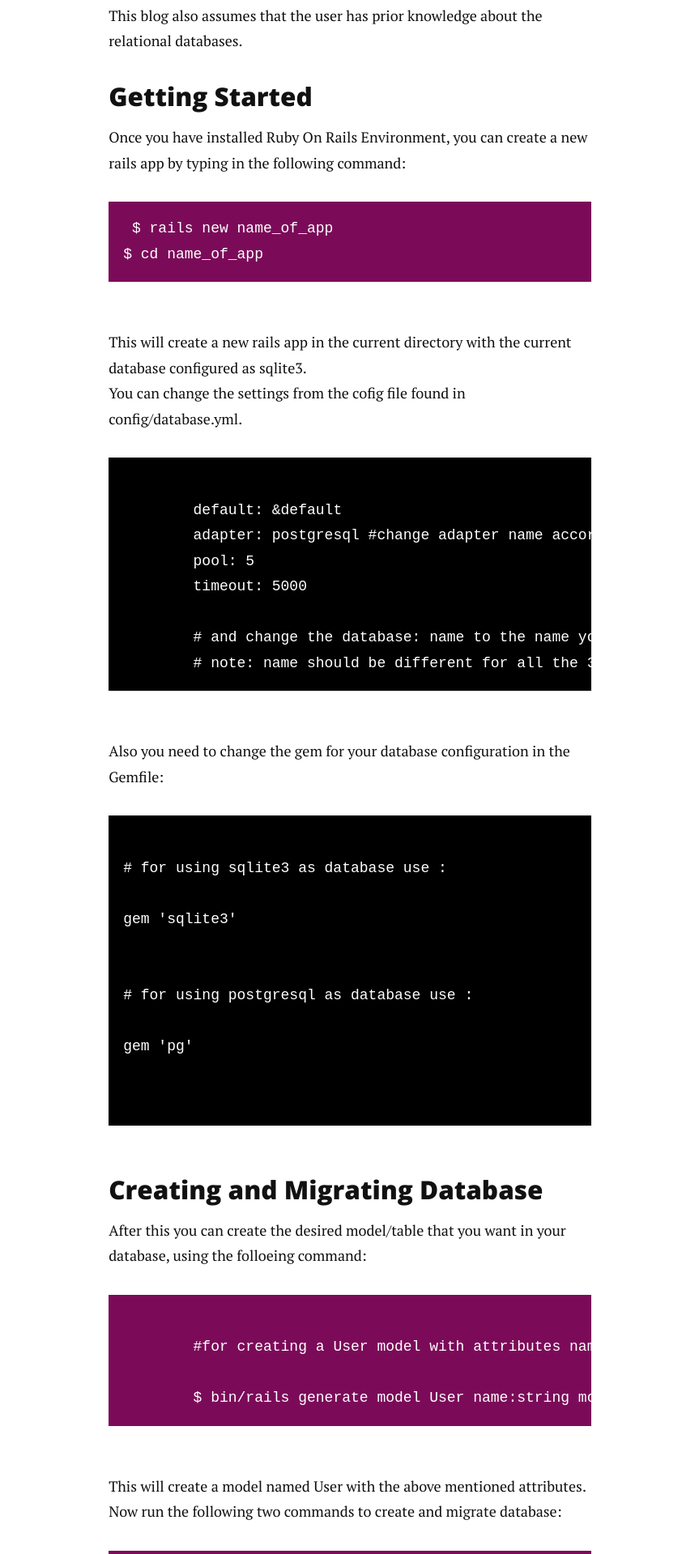
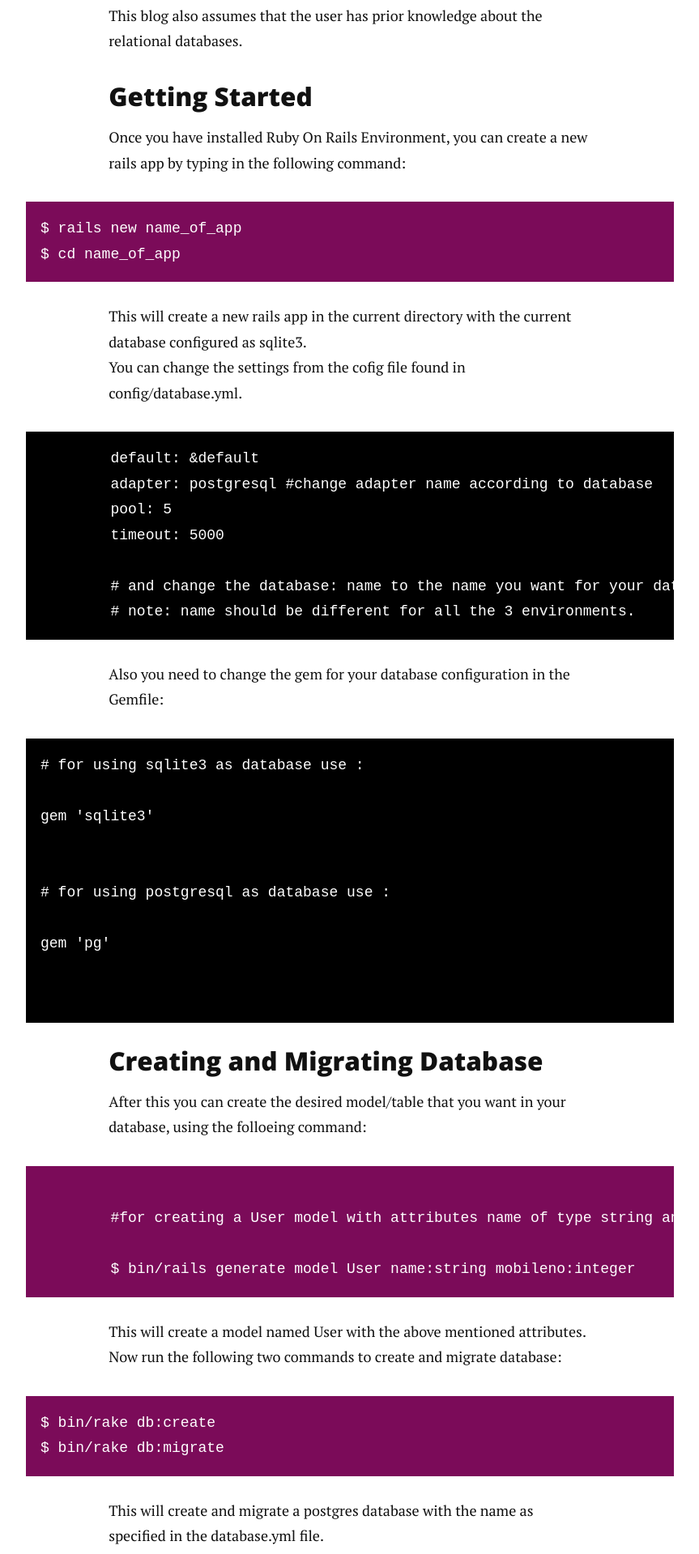
Before and after one commit to kspmayank/kspmayank_blog, a Jekyll site: the page built from _posts/2015-10-01-rails-api.markdown, in a window 1280 px wide. Shown: the part 809-2728 px from the top of the page at 81% size, without its empty margins (208-1071 px from the left). Built offline with Jekyll 4.4.1, drawn with Linux system fonts in a browser that asks for light colours; nearby versions of some CDN libraries; Markdown is read by kramdown in place of the engine named in the settings.

Commit message:
Updating api post

```diff
--- a/_posts/2015-10-01-rails-api.markdown
+++ b/_posts/2015-10-01-rails-api.markdown
@@ -11,10 +11,10 @@ date:   2015-10-01
 
 <h3>Getting Started</h3>
 <p>Once you have installed Ruby On Rails Environment, you can create a new rails app by typing in the following command:</p>
-<pre><p style="background: #7B0B59; padding:1em; color: #fff;"> $ rails new name_of_app<br>$ cd name_of_app</p></pre>
+<pre style="background: #7B0B59; padding:1em; color: #fff;">$ rails new name_of_app<br>$ cd name_of_app</pre>
 <p>This will create a new rails app in the current directory with the current database configured as sqlite3.<br>You can change the settings from the cofig file found in config/database.yml. </p>
 
-<pre><p style="background: #000; padding:1em; color: #fff;">
+<pre style="background: #000; padding:1em; color: #fff;">
 	default: &default
   	adapter: postgresql #change adapter name according to database
   	pool: 5
@@ -22,31 +22,31 @@ date:   2015-10-01
 
   	# and change the database: name to the name you want for your database in all the 3 environments i.e. development, test and production.
   	# note: name should be different for all the 3 environments.
-</p></pre>
+</pre>
 
 <p>Also you need to change the gem for your database configuration in the Gemfile:</p>
 
-<pre><p style="background: #000; padding:1em; color: #fff;">
+<pre style="background: #000; padding:1em; color: #fff;">
 #for using sqlite3 as database use :<br>
 gem 'sqlite3'<br>
 
 #for using postgresql as database use :<br>
 gem 'pg'<br>
 
-</p></pre>
+</pre>
 
 <h3>Creating and Migrating Database</h3>
 
 <p>After this you can create the desired model/table that you want in your database, using the folloeing command: </p>
-<pre><p style="background: #7B0B59; padding:1em; color: #fff;">
+<pre style="background: #7B0B59; padding:1em; color: #fff;">
 	#for creating a User model with attributes name of type string and mobileno of type integer<br>
 	$ bin/rails generate model User name:string mobileno:integer
-</p></pre>
+</pre>
 <p>This will create a model named User with the above mentioned attributes. Now run the following two commands to create and migrate database:</p>
-<pre><p style="background: #7B0B59; padding:1em; color: #fff;">
+<pre style="background: #7B0B59; padding:1em; color: #fff;">
 $ bin/rake db:create
 $ bin/rake db:migrate
-</p></pre>
+</pre>
 <p>This will create and migrate a postgres database with the name as specified in the database.yml file.</p>
 
 <h3>Creating HTTP Rest API</h3>
@@ -55,17 +55,17 @@ $ bin/rake db:migrate
 <p>Now create another folder inside the 'api' folder named 'v1'. This denotes that the api is using version 1 of the api. To create another versions create different folders inside the 'api' folder.</p>
 <p>Now to create CRUD(Create Read Update Delete) operations for the User model, go to the 'routes.rb' file in the 'config' folder and add this code after the first line:</p>
 
-<pre><p>
+<pre>
 	namespace :api do
     	namespace :v1 do
     	  	resources :products
     	end
   	end
-</p></pre>
+</pre>
 
 <p>Now create a file named 'users_controller.rb' inside the 'v1' folder. And write the following code inside it: </p>
 
-<pre><p style="color:#fff; background: #000; padding:1em;">
+<pre style="color:#fff; background: #000; padding:1em;">
 module Api
   module V1
     class UsersController < ApplicationController
@@ -93,13 +93,13 @@ module Api
     end
   end
 end
-</p></pre>
+</pre>
 
 <p>Now to host the api on localhost, go to terminal and type the following code:</p>
 
-<pre><p style="color:#fff; background: #7B0B59; padding:1em;">
+<pre style="color:#fff; background: #7B0B59; padding:1em;">
 	$ rails s
-</p></pre>
+</pre>
 
 <p>This will host the api on the localhost and you can visit localhost:3000 on you browser and you will see a getting started page. Now if you will visit the localhost:3000/api/v1/users</p>
 
```
